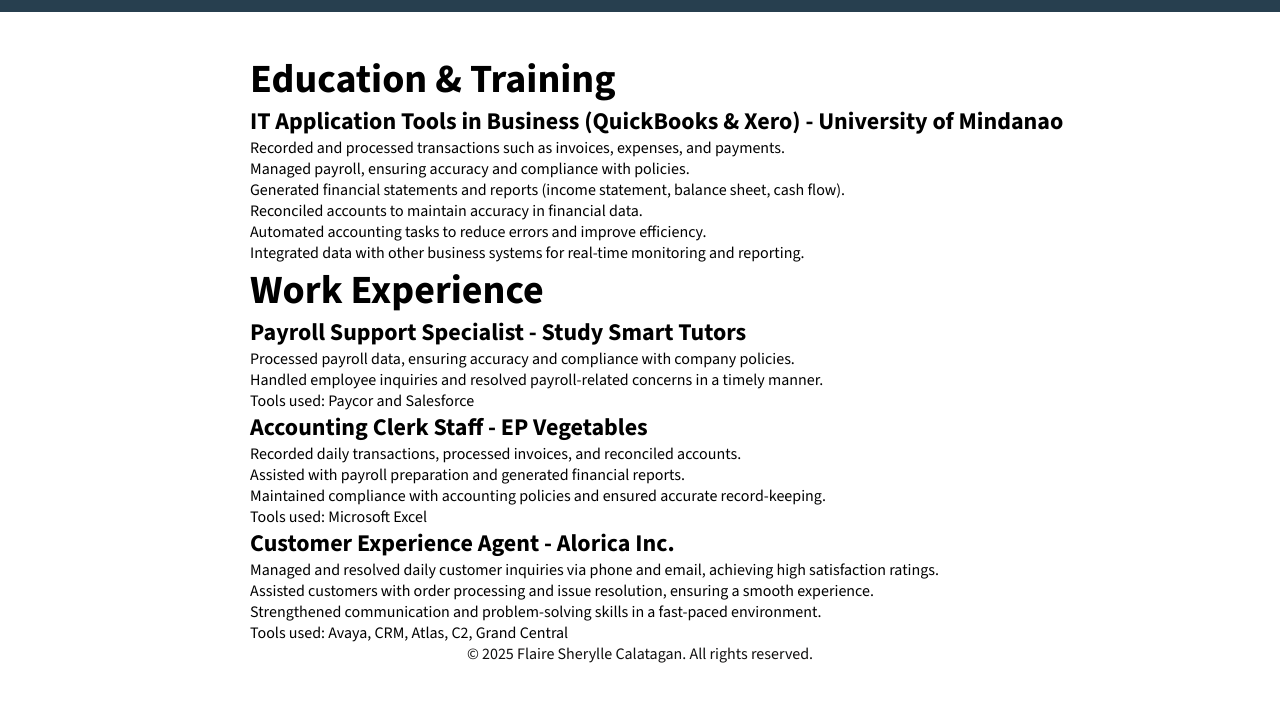
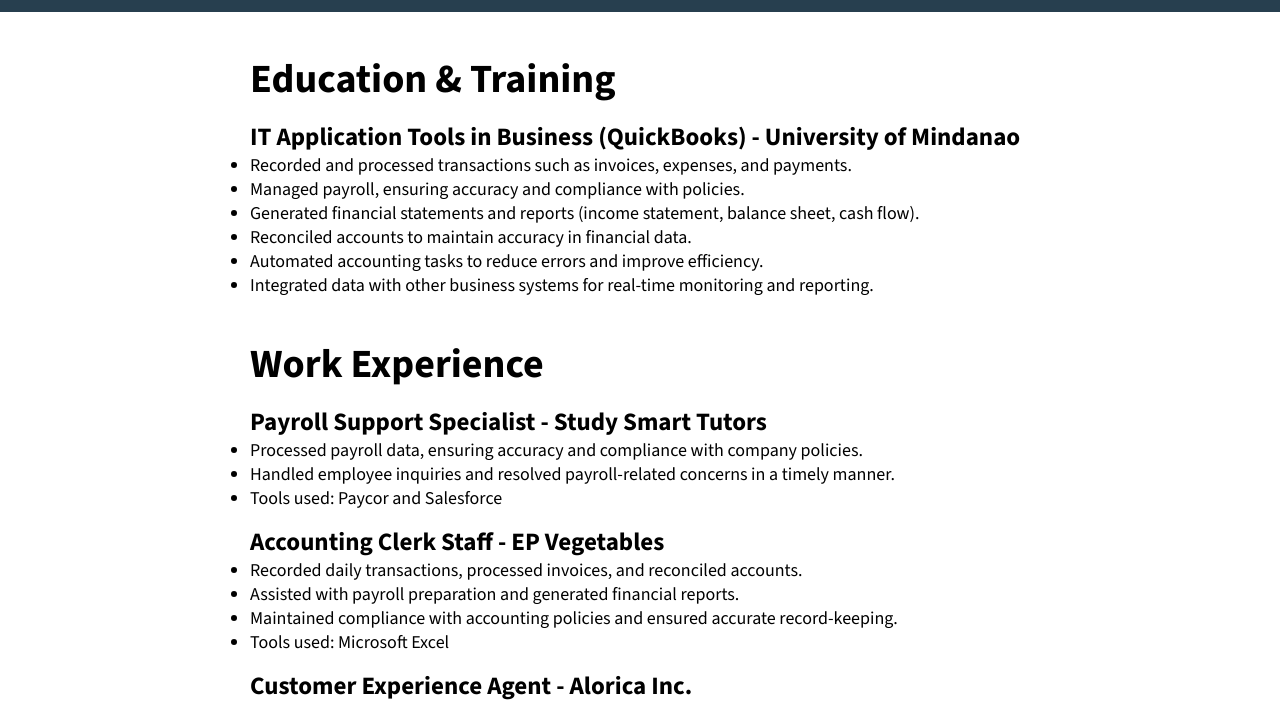
Before and after one commit to flairesherylle/MyPortfolio, a plain HTML site: page Experiences/experiences.html in a window 1280 px wide. Shown: the part 91-796 px from the top of the page. Drawn offline with nearby package versions, Linux system fonts and the light colour scheme.

Commit message:
experience

```diff
--- a/Experiences/experiences.css
+++ b/Experiences/experiences.css
@@ -78,10 +78,22 @@ header{
 
 h1{
     font-size: 40px;
+    margin-top: 40px;
+}
+
+h2{
+    margin-top: 15px;
+    font-size: 25px;
+}
+
+li{
+    font-size: 18px;
+    list-style-type: disc;
 }
 
 footer{
     color: #0F0E0E;
     text-align: center;
     margin-bottom: auto;
+    margin-top: 100px;
 }
--- a/Experiences/experiences.html
+++ b/Experiences/experiences.html
@@ -23,7 +23,7 @@
         <section class="section">
             <div class="content">
                 <h1>Education & Training</h1>
-                <h2><strong>IT Application Tools in Business (QuickBooks & Xero)</strong> - University of Mindanao</h2>
+                <h2><strong>IT Application Tools in Business (QuickBooks)</strong> - University of Mindanao</h2>
                 <ul>
                     <li>Recorded and processed transactions such as invoices, expenses, and payments.</li>
                     <li>Managed payroll, ensuring accuracy and compliance with policies.</li>
```
